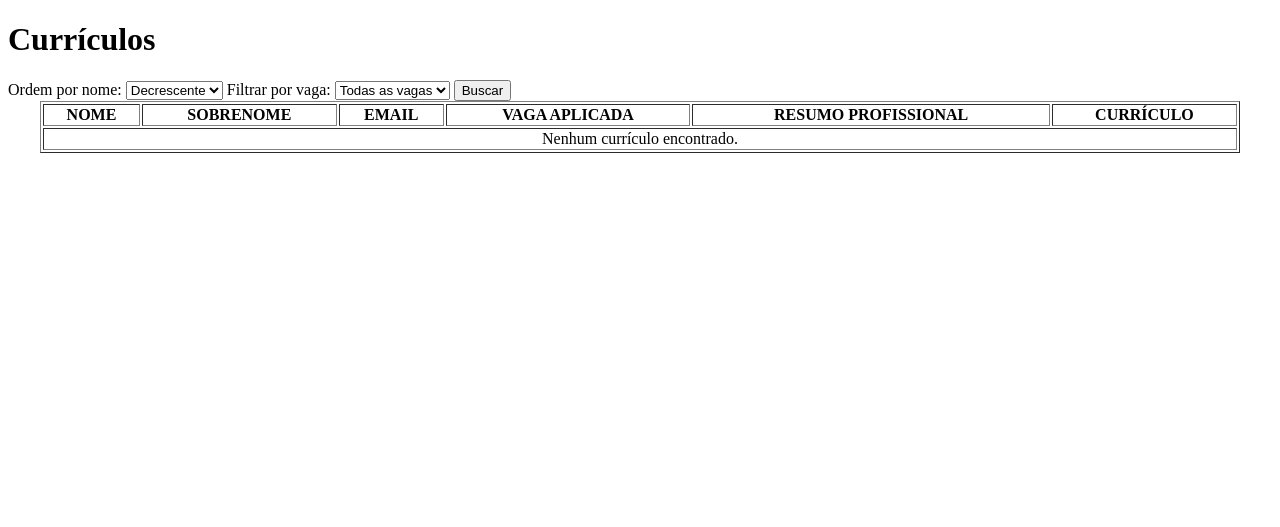
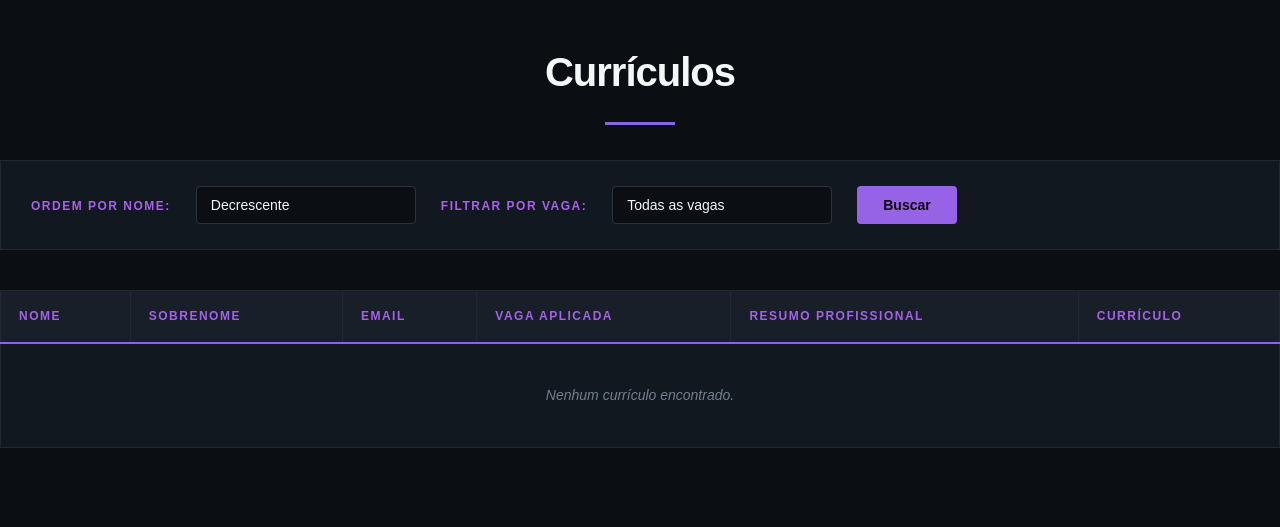
Before and after one commit to FabMarques1/curriculo-mais, a PHP site: page /ver-curriculos.php in a window 1280 px wide. Shown: the top 527 px of the page. Run offline with PHP 8.4, Linux system fonts and the light colour scheme; the visitor is signed in with stand-in values (Sample User, id 1); data that the repository does not hold is empty.

Commit message:
estilizando nova pagina

```diff
--- /dev/null
+++ b/css/verCurriculo.css
@@ -0,0 +1,235 @@
+/* ========================================
+   CONFIGURAÇÕES GERAIS
+======================================== */
+
+* {
+    margin: 0;
+    padding: 0;
+    box-sizing: border-box;
+}
+
+body {
+    font-family: Arial, Helvetica, sans-serif;
+    background-color: #0b0f14;
+    color: #f4f6f8;
+    line-height: 1.6;
+    padding: 40px 0 80px;
+}
+
+.container {
+    width: 1300px;
+    max-width: 92%;
+    margin: auto;
+}
+
+a {
+    color: inherit;
+    text-decoration: none;
+}
+
+
+/* ========================================
+   TÍTULO
+======================================== */
+
+h1 {
+    font-size: 40px;
+    letter-spacing: -1px;
+    margin-bottom: 35px;
+    text-align: center;
+}
+
+h1::after {
+    content: "";
+    display: block;
+    width: 70px;
+    height: 3px;
+    background-color: #8c63e6;
+    margin: 18px auto 0;
+}
+
+
+/* ========================================
+   FORMULÁRIO DE FILTROS
+======================================== */
+
+form {
+    display: flex;
+    flex-wrap: wrap;
+    align-items: flex-end;
+    gap: 25px;
+    background-color: #121820;
+    border: 1px solid #202832;
+    padding: 25px 30px;
+    margin: 0 auto 40px;
+    max-width: 1300px;
+}
+
+form label {
+    display: block;
+    color: #a763e6;
+    font-size: 12px;
+    font-weight: bold;
+    letter-spacing: 1.5px;
+    text-transform: uppercase;
+    margin-bottom: 8px;
+}
+
+form select {
+    appearance: none;
+    background-color: #0b0f14;
+    color: #f4f6f8;
+    border: 1px solid #2b343d;
+    border-radius: 4px;
+    padding: 10px 14px;
+    font-size: 14px;
+    min-width: 220px;
+    transition: 0.3s;
+}
+
+form select:hover,
+form select:focus {
+    border-color: #9a63e6;
+    outline: none;
+}
+
+form button {
+    padding: 11px 26px;
+    background-color: #9763e6;
+    color: #0b0710;
+    font-weight: bold;
+    font-size: 14px;
+    border: none;
+    border-radius: 4px;
+    cursor: pointer;
+    transition: 0.3s;
+}
+
+form button:hover {
+    background-color: #ffffff;
+    transform: translateY(-3px);
+}
+
+
+/* ========================================
+   TABELA DE CURRÍCULOS
+======================================== */
+
+table {
+    width: 100%;
+    max-width: 1300px;
+    margin: auto;
+    border-collapse: collapse;
+    background-color: #121820;
+    border: 1px solid #202832;
+}
+
+table th {
+    background-color: #181f28;
+    color: #a463e6;
+    font-size: 12px;
+    letter-spacing: 1.5px;
+    text-transform: uppercase;
+    text-align: left;
+    padding: 16px 18px;
+    border-bottom: 2px solid #8c63e6;
+}
+
+table td {
+    padding: 16px 18px;
+    font-size: 14px;
+    color: #cdd4da;
+    border-bottom: 1px solid #202832;
+}
+
+table tr:last-child td {
+    border-bottom: none;
+}
+
+table tbody tr {
+    transition: 0.3s;
+}
+
+table tbody tr:hover {
+    background-color: #171d26;
+}
+
+table td a {
+    display: inline-block;
+    color: #a463e6;
+    font-weight: bold;
+    font-size: 13px;
+    border: 1px solid #a463e6;
+    padding: 6px 14px;
+    border-radius: 4px;
+    transition: 0.3s;
+}
+
+table td a:hover {
+    background-color: #9a63e6;
+    color: #0b0710;
+    border-color: #9a63e6;
+}
+
+table td[colspan] {
+    text-align: center;
+    padding: 40px 0;
+    color: #71808d;
+    font-style: italic;
+}
+
+
+/* ========================================
+   RESPONSIVIDADE
+======================================== */
+
+@media (max-width: 850px) {
+
+    .container {
+        max-width: 95%;
+    }
+
+    form {
+        flex-direction: column;
+        align-items: stretch;
+    }
+
+    form select {
+        min-width: 100%;
+    }
+
+    table,
+    table thead,
+    table tbody,
+    table th,
+    table td,
+    table tr {
+        display: block;
+    }
+
+    table thead tr {
+        display: none;
+    }
+
+    table tr {
+        margin-bottom: 20px;
+        border: 1px solid #202832;
+    }
+
+    table td {
+        border-bottom: 1px solid #1a2028;
+        position: relative;
+        padding-left: 45%;
+    }
+
+    table td::before {
+        content: attr(data-label);
+        position: absolute;
+        left: 18px;
+        color: #a763e6;
+        font-size: 11px;
+        font-weight: bold;
+        letter-spacing: 1px;
+        text-transform: uppercase;
+    }
+}
--- a/ver-curriculos.php
+++ b/ver-curriculos.php
@@ -52,6 +52,7 @@ $resultInfo = $stmt3->get_result();
     <meta charset="UTF-8">
     <meta name="viewport" content="width=device-width, initial-scale=1.0">
     <title>CURRÍCULO+ | Currículos submetidos</title>
+    <link rel="stylesheet" href="css/verCurriculo.css">
 </head>
 <body>
     <h1>Currículos</h1>
@@ -88,12 +89,12 @@ $resultInfo = $stmt3->get_result();
         <?php if ($resultInfo && $resultInfo->num_rows > 0): ?>
             <?php while ($rowInfo = $resultInfo->fetch_assoc()): ?>
                 <tr>
-                    <td><?php echo htmlspecialchars($rowInfo['nome']); ?></td>
-                    <td><?php echo htmlspecialchars($rowInfo['sobrenome']); ?></td>
-                    <td><?php echo htmlspecialchars($rowInfo['email']); ?></td>
-                    <td><?php echo htmlspecialchars($rowInfo['titulo']); ?></td>
-                    <td><?php echo htmlspecialchars($rowInfo['resumo_profissional']); ?></td>
-                    <td><a href="<?php echo htmlspecialchars($rowInfo['curriculo']); ?>">Acessar currículo</a></td>
+                    <td data-label="Nome"><?php echo htmlspecialchars($rowInfo['nome']); ?></td>
+                    <td data-label="Sobrenome"><?php echo htmlspecialchars($rowInfo['sobrenome']); ?></td>
+                    <td data-label="Email"><?php echo htmlspecialchars($rowInfo['email']); ?></td>
+                    <td data-label="Vaga"><?php echo htmlspecialchars($rowInfo['titulo']); ?></td>
+                    <td data-label="Resumo"><?php echo htmlspecialchars($rowInfo['resumo_profissional']); ?></td>
+                    <td data-label="Currículo"><a href="<?php echo htmlspecialchars($rowInfo['curriculo']); ?>">Acessar currículo</a></td>
                 </tr>
             <?php endwhile; ?>
         <?php else: ?>
```
Also changed, not shown: views/home.php (deleted, +0 -20 lines).
